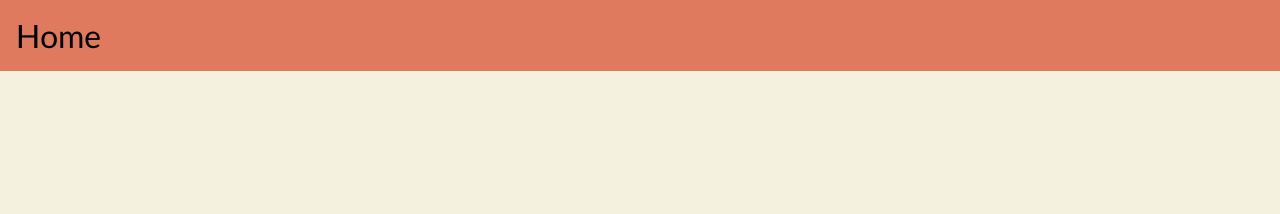
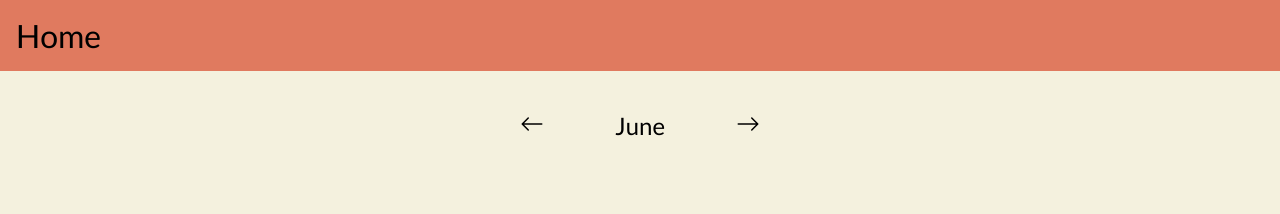
Before and after one commit to JaxonAdams/musical-octo-potato, a React (Create React App) app in the folder client/: page / in a window 1280 px wide. Shown: the top 214 px of the page. Built offline with nearby package versions, Linux system fonts and the light colour scheme; the HTML template or start-up script is replaced by a standard one.

Commit message:
began work on calendar select

```diff
--- a/client/package.json
+++ b/client/package.json
@@ -7,6 +7,7 @@
     "@testing-library/react": "^13.3.0",
     "@testing-library/user-event": "^13.5.0",
     "react": "^18.1.0",
+    "react-bootstrap-icons": "^1.8.2",
     "react-dom": "^18.1.0",
     "react-scripts": "5.0.1",
     "web-vitals": "^2.1.4"
--- a/client/src/App.css
+++ b/client/src/App.css
@@ -31,3 +31,22 @@ body, html {
   padding: 1rem;
 }
 /* end header styling */
+
+/* calendar styling */
+.month-select {
+  width: 30vw;
+  margin: 1rem auto;
+  display: flex;
+  flex-flow: row wrap;
+  justify-content: space-evenly;
+  align-items: center;
+}
+
+.month-select-child {
+  font-size: 1.5rem;
+}
+
+.arrow-container {
+  cursor: pointer;
+}
+/* end calendar styling */
--- /dev/null
+++ b/client/src/components/Calendar.js
@@ -0,0 +1,13 @@
+import React from 'react';
+
+import MonthSelect from './MonthSelect';
+
+const Calendar = () => {
+    return (
+        <div className='calendar'>
+            <MonthSelect />
+        </div>
+    );
+};
+
+export default Calendar;
--- /dev/null
+++ b/client/src/components/MonthSelect.js
@@ -0,0 +1,43 @@
+import React, { useState } from 'react';
+import { ArrowRight, ArrowLeft } from 'react-bootstrap-icons';
+
+const MonthSelect = () => {
+    const monthArr = [
+        'January',
+        'February',
+        'March',
+        'April',
+        'May',
+        'June',
+        'July',
+        'August',
+        'September',
+        'October',
+        'November',
+        'December'
+    ];
+    let [monthIndex, setMonthIndex] = useState(5);
+    const [selectedMonth, setSelectedMonth] = useState(monthArr[monthIndex]);
+
+    const incrementMonth = () => {
+        setMonthIndex(monthIndex++);
+        if (monthIndex > monthArr.length) {
+            setMonthIndex(0);
+        }
+        setSelectedMonth(monthArr[monthIndex]);
+    };
+
+    return (
+        <div className='month-select'>
+            <div className='arrow-container'>
+                <ArrowLeft className='month-select-child' />
+            </div>
+            <p className='month month-select-child'>{selectedMonth}</p>
+            <div className='arrow-container'>
+                <ArrowRight className='month-select-child' onClick={incrementMonth} />
+            </div>
+        </div>
+    );
+};
+
+export default MonthSelect;
--- a/client/src/pages/Home.js
+++ b/client/src/pages/Home.js
@@ -1,11 +1,13 @@
 import React from 'react';
 
 import Header from '../components/Header';
+import Calendar from '../components/Calendar';
 
 const Home = () => {
     return (
         <div>
             <Header />
+            <Calendar />
         </div>
     );
 };
```
Also changed, not shown: 1 other file (tests, documents, lock files or other folders).
